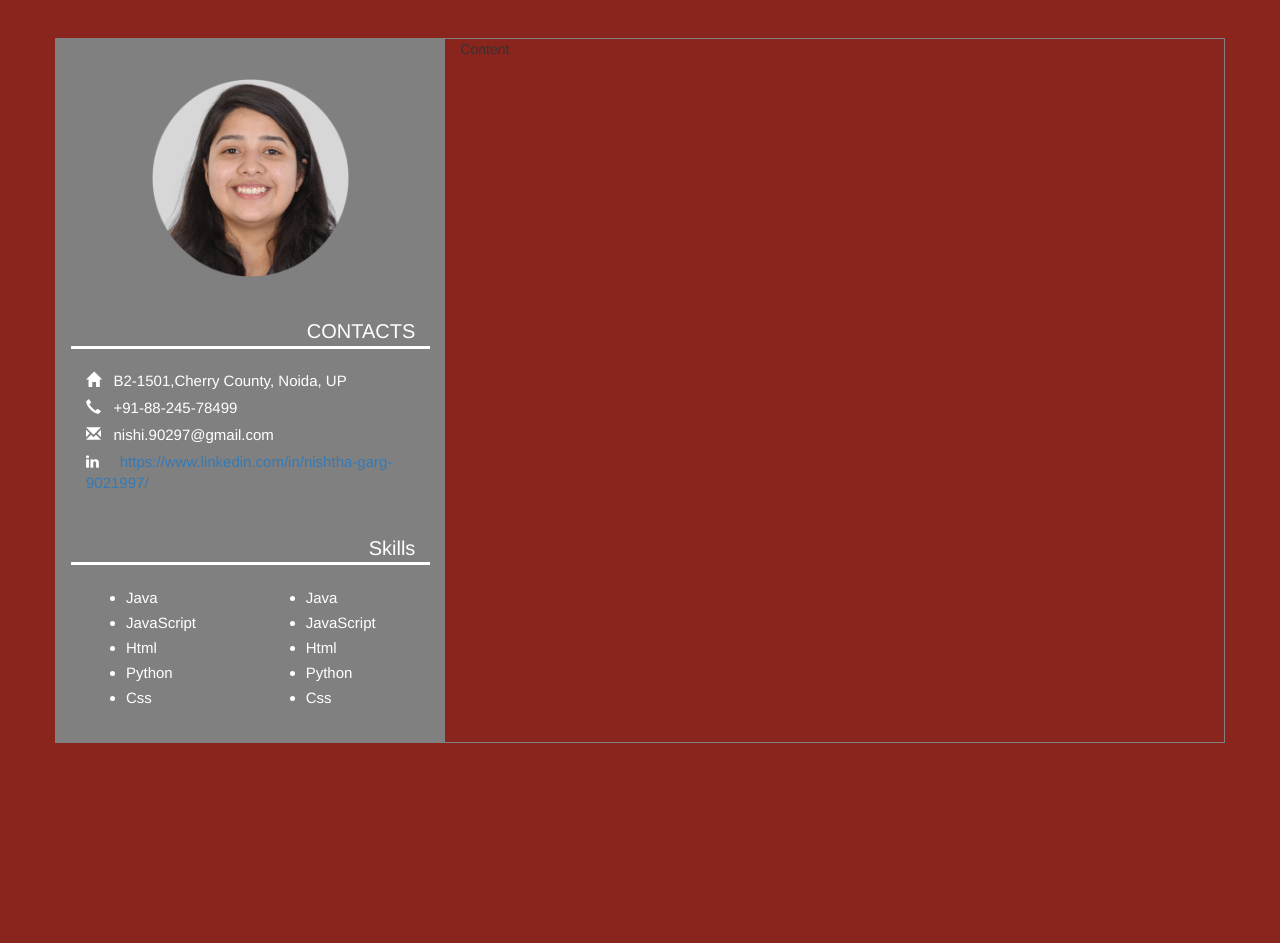
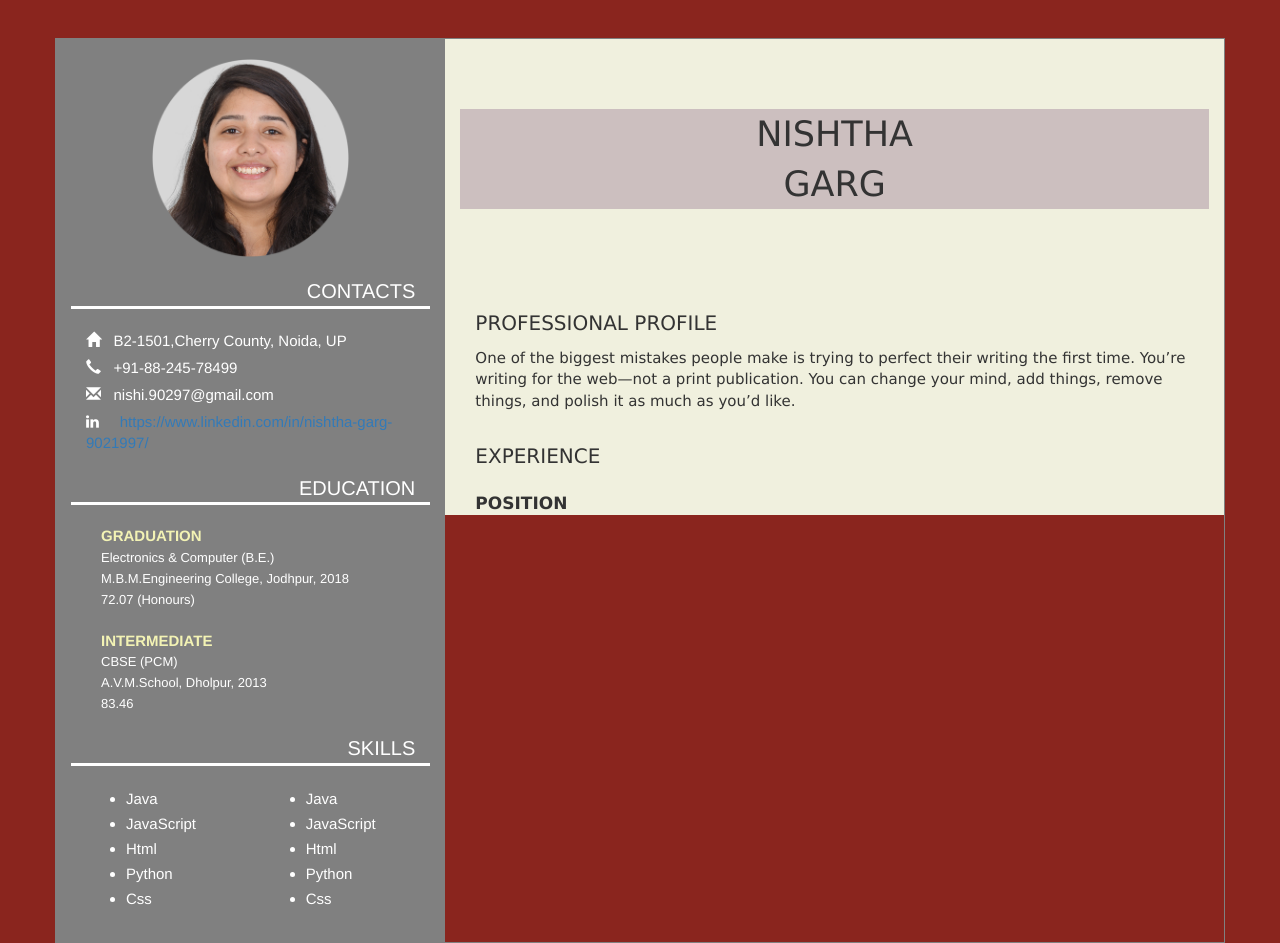
Before and after one commit to nishi90297/nishi90297.github.io, a PHP site: page / in a window 1280 px wide. Before the commit the page ends 743 px from the top, so only its background shows below. Run offline with PHP 8.4, Linux system fonts and the light colour scheme.

Commit message:
Third Commit

```diff
--- a/css/style.css
+++ b/css/style.css
@@ -5,8 +5,8 @@
 }
 .photo{
     text-align: center;
-    padding-top:20px;
-    padding-bottom:20px;
+    padding-top:10px;
+    padding-bottom:10px;
 }
 .contacts{
     font-size:20px;
@@ -22,7 +22,25 @@
     font-size:15px;
     text-align: left;
 }
+.education{
+    font-size:20px;
+    color: white;
+    border-bottom:white solid 3px;
+    padding-bottom:-20px;
+    text-align: right;
+}
+.graduation{
+    font-size: 15px;
+    font-weight: bold;
+    color: rgb(243, 243, 180);
+    padding-bottom:2px;
 
+}
+.graduation-info{
+    font-size: 13px;
+    color:white;
+    line-height: 20px;
+}
 .skills{
     margin-top:20px;
     color:white;
--- a/index.html
+++ b/index.html
@@ -31,9 +31,30 @@
                     <i class="glyphicon glyphicon-envelope icons"></i>  &nbsp; nishi.90297@gmail.com <br>
                     <i class="fa fa-linkedin linkedIn"></i>  &nbsp; &nbsp; <a>https://www.linkedin.com/in/nishtha-garg-9021997/ </a><br>
             </div>
-            <br><br>
+            <br>
+            <div class="container-fluid education" >
+                EDUCATION
+            </div>
+            <div class="container-fluid">
+                <div class="col-md-12">
+                    <br>
+                    <span class="graduation">GRADUATION</span> <br>
+                    <span class="graduation-info">Electronics & Computer (B.E.)</span></br>
+                    <span class="graduation-info">M.B.M.Engineering College, Jodhpur, 2018</span></br>
+                    <span class="graduation-info">72.07 (Honours)</span>
+                </div>
+                <br>
+                <div class="col-md-12">
+                    <br>
+                    <span class="graduation">INTERMEDIATE</span> <br>
+                    <span class="graduation-info">CBSE (PCM)</span></br>
+                    <span class="graduation-info">A.V.M.School, Dholpur, 2013</span></br>
+                    <span class="graduation-info">83.46</span>
+                </div>
+            </div>
+            <br>
             <div class="container-fluid contacts" >
-                    Skills
+                    SKILLS
             </div>
             <div class="container-fluid">
                 <div class="row skills">
@@ -63,38 +84,26 @@
 
             </div>
         </div>
-        <div class="col-md-8">
-            Content
+        <div class="col-md-8" style="background-color:rgb(240, 240, 222) ; font-family:'Lucida Sans', 'Lucida Sans Regular', 'Lucida Grande', 'Lucida Sans Unicode', Geneva, Verdana, sans-serif"">
+            <div style="background-color:rgb(204, 191, 191); text-align: center; font-size: 35px; margin-top:70px; ">
+                NISHTHA<br>
+                GARG
+            </div>
+            <div class="col-md-12" style="font-size: 20px; margin-top:100px;">
+                PROFESSIONAL PROFILE<br>
+            </div>
+            <div class="col-md-12" style="font-size: 15px; margin-top:10px;">
+                <p>One of the biggest mistakes people make is trying to perfect their writing the first time. You’re writing for the web—not a print publication. You can change your mind, add things, remove things, and polish it as much as you’d like.</p>
+            </div>
+            <div class="col-md-12" style="font-size: 20px; margin-top:20px;">
+                EXPERIENCE<br>
+            </div>
+            <div class="col-md-12" style="font-size: 17px; margin-top:20px;">
+                <span style="font-weight: bold">POSITION</span>
+            </div>
         </div>
     </div>
 </div>
 
 </body>
 </html>
-
-<!--
-<table>
-        <tr>
-            <td>Degree</td>
-            <td>YOP</td>
-            <td>Percentage</td>
-        </tr>
-        <tr>
-            <td>Graduation</td>
-            <td></td>
-            <td></td>
-            <td></td>
-        </tr>
-        <tr>
-            <td>Intermediate</td>
-            <td></td>
-            <td></td>
-            <td></td>
-        </tr>
-        <tr>
-            <td>Matriculation</td>
-            <td></td>
-            <td></td>
-            <td></td>
-        </tr>
-    </table> -->
```
